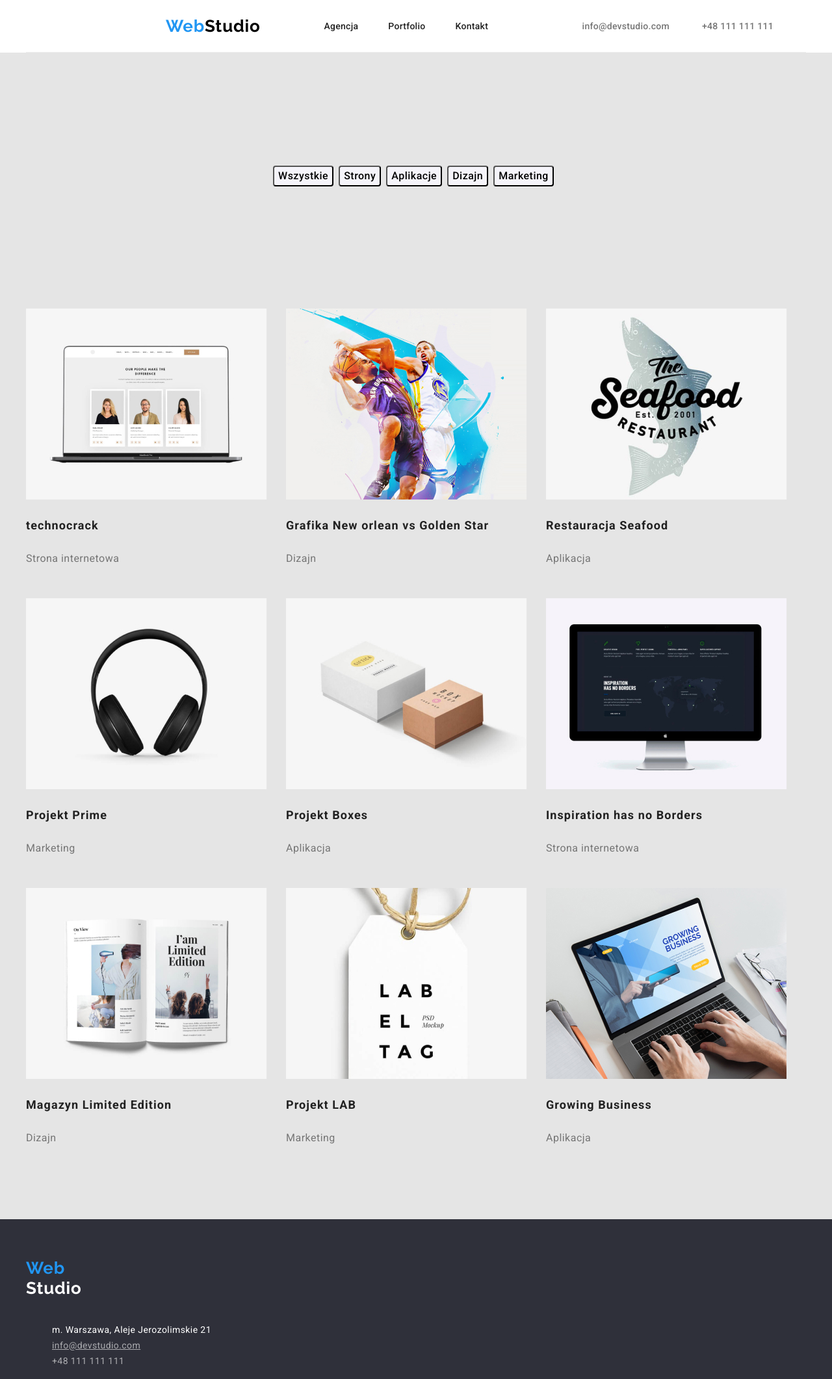
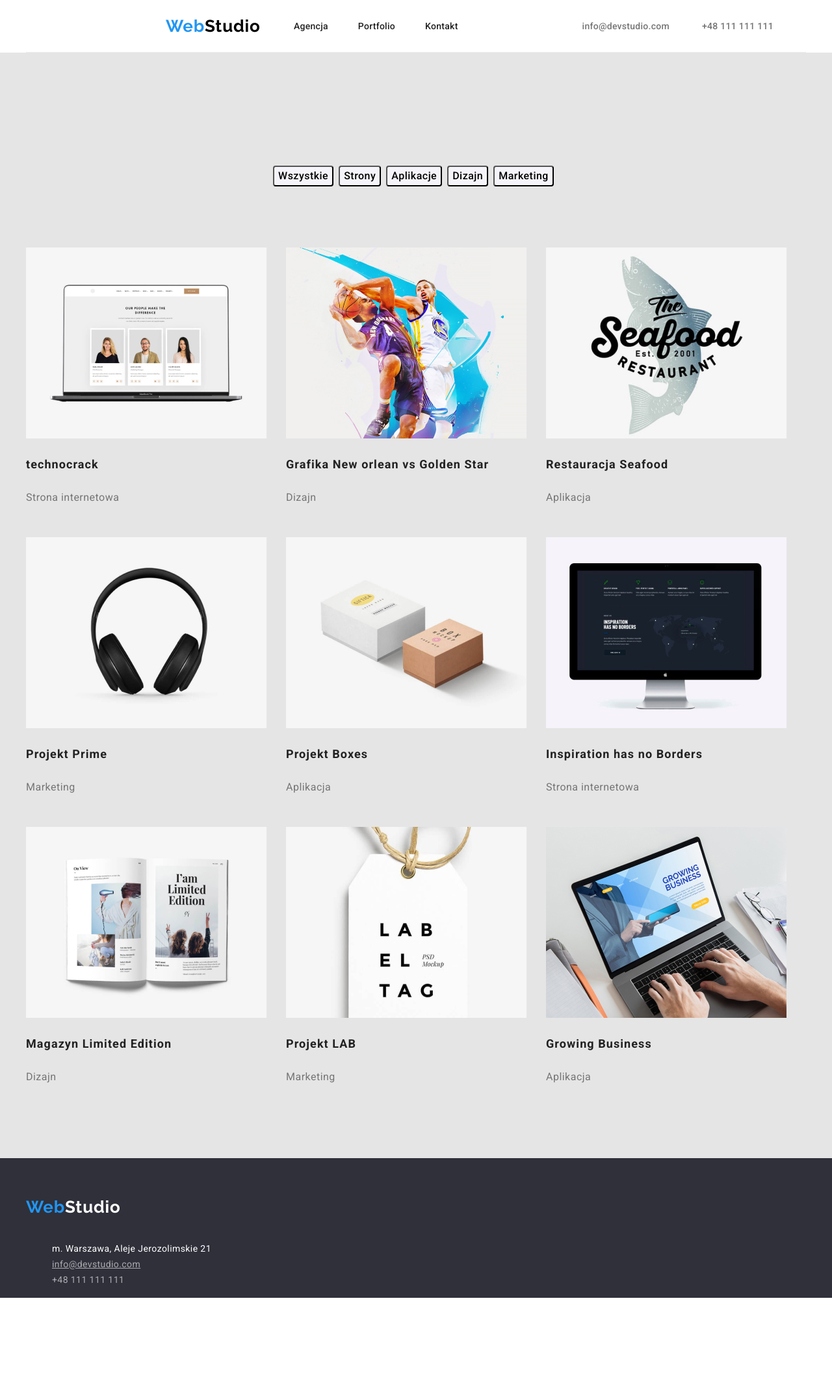
Before and after one commit to JacekWoloszczak/goit-markup-hw-03, a plain HTML site: page portfolio.html in a window 1280 px wide. Shown: the whole page at 65% size. After the commit the page ends 1998 px from the top, so only its background shows below. Drawn offline with Linux system fonts and the light colour scheme.

Commit message:
index.html
poprawki

```diff
--- a/css/styles.css
+++ b/css/styles.css
@@ -44,6 +44,7 @@ body {
 }
 .menu {
   display: flex;
+  margin-right: 93px;
 }
 
 .menu li {
@@ -389,3 +390,8 @@ button:hover {
 .paint {
   background-color: #e5e5e5;
 }
+
+.wewnetrzna-sekcja-buttons {
+  padding-top: 94px;
+  padding-bottom: 0;
+}
--- a/portfolio.html
+++ b/portfolio.html
@@ -25,7 +25,7 @@
               <span class="simple-Studio">Studio</span></a
             >
           </div>
-          <nav class="menu-portfolio">
+          <nav class="top">
             <ul class="menu">
               <li><a href="index.html">Agencja</a></li>
               <li><a href="#">Portfolio</a></li>
@@ -44,10 +44,10 @@
       </div>
     </header>
     <main class="paint">
-      <section class="wewnetrzna-sekcja">
+      <section class="wewnetrzna-sekcja-buttons">
         <div class="container">
           <div class="porzadkowy">
-            <nav class="przyciski">
+            <div class="przyciski">
               <li>
                 <button type="button" class="style-clic">Wszystkie</button>
               </li>
@@ -60,7 +60,7 @@
               <li>
                 <button type="button" class="style-clic">Marketing</button>
               </li>
-            </nav>
+            </div>
           </div>
         </div>
       </section>
@@ -202,11 +202,13 @@
     <footer class="stopa">
       <div class="container">
         <div class="logo-stopka">
-          <a href="index.html" class="logo-dol"></a>
-          <span class="simple-Web-stopa">Web</span>
-          <span class="simple-Studio-white">Studio</span>
-        </div>
-        <div>
+          <div class="webstudio-footer">
+            <a href="index.html" class="logo-dol">
+              <span class="simple-Web-stopa">Web</span>
+              <span class="simple-Studio-white">Studio</span></a
+            >
+          </div>
+
           <address class="dane-kontaktowe">
             <ul class="Footer-staff">
               <li>m. Warszawa, Aleje Jerozolimskie 21</li>
```
Also changed, not shown: index.html (+1 -0 lines).
